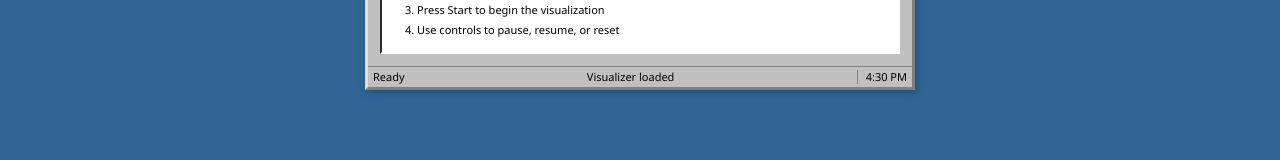
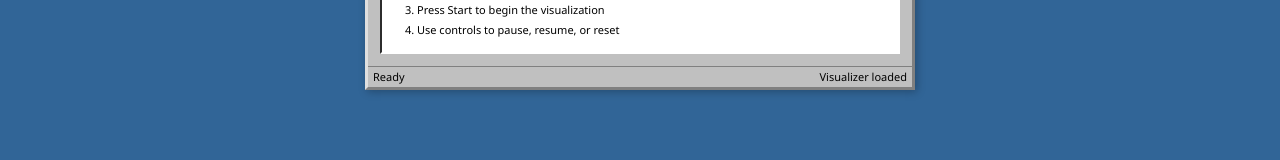
Before and after one commit to cameronotoole44/CipherSight, a React (Create React App) app in the folder cipher-sight/: page / in a window 1280 px wide. Shown: the part 564-724 px from the top of the page. Built offline with nearby package versions, Linux system fonts and the light colour scheme.

Commit message:
removed statics time display

```diff
--- a/cipher-sight/src/pages/Home.js
+++ b/cipher-sight/src/pages/Home.js
@@ -70,7 +70,6 @@ function Home() {
                 <div className="status-bar">
                     <div className="status-item">Ready</div>
                     <div className="status-item">Visualizer loaded</div>
-                    <div className="status-time">4:30 PM</div>
                 </div>
             </div>
 
```
